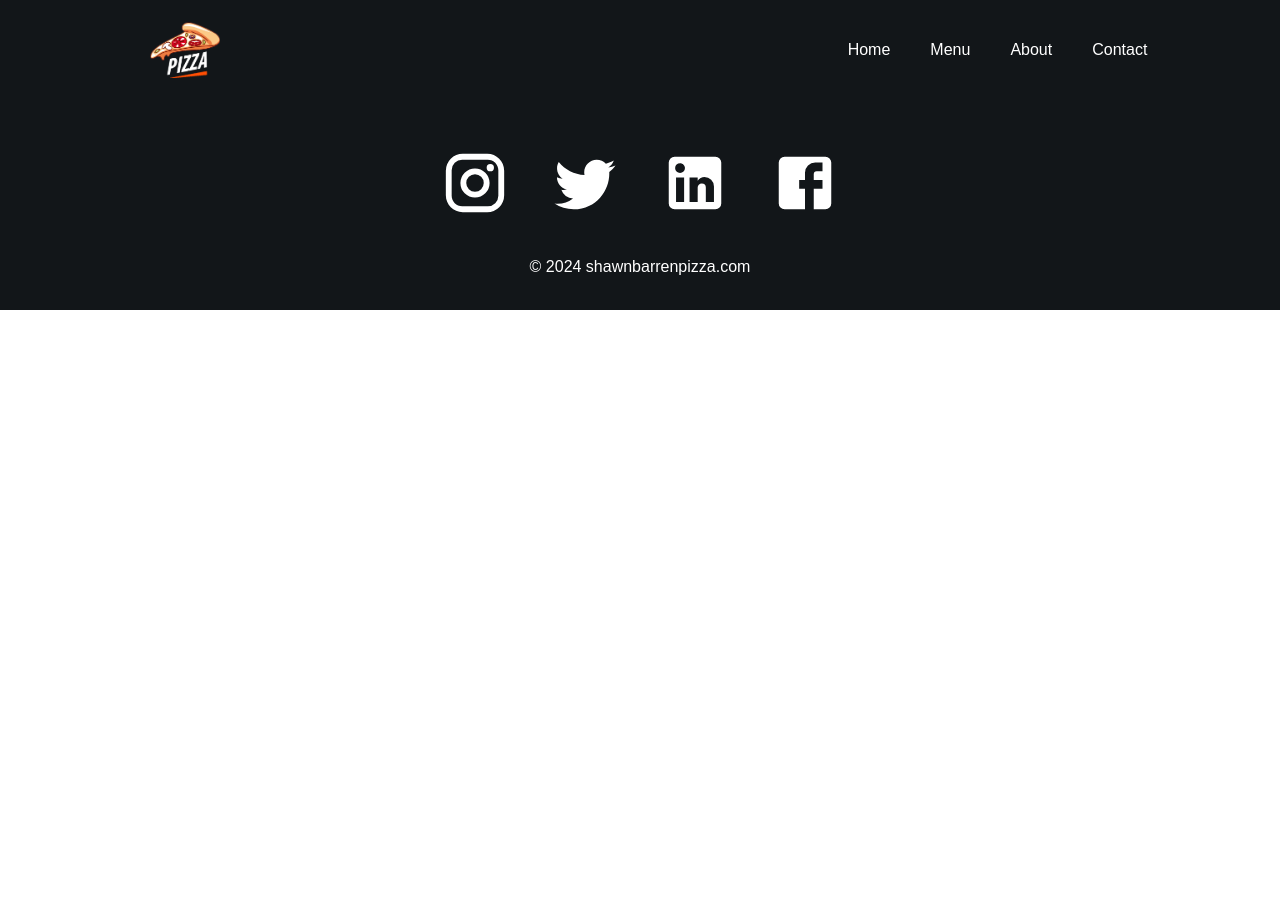
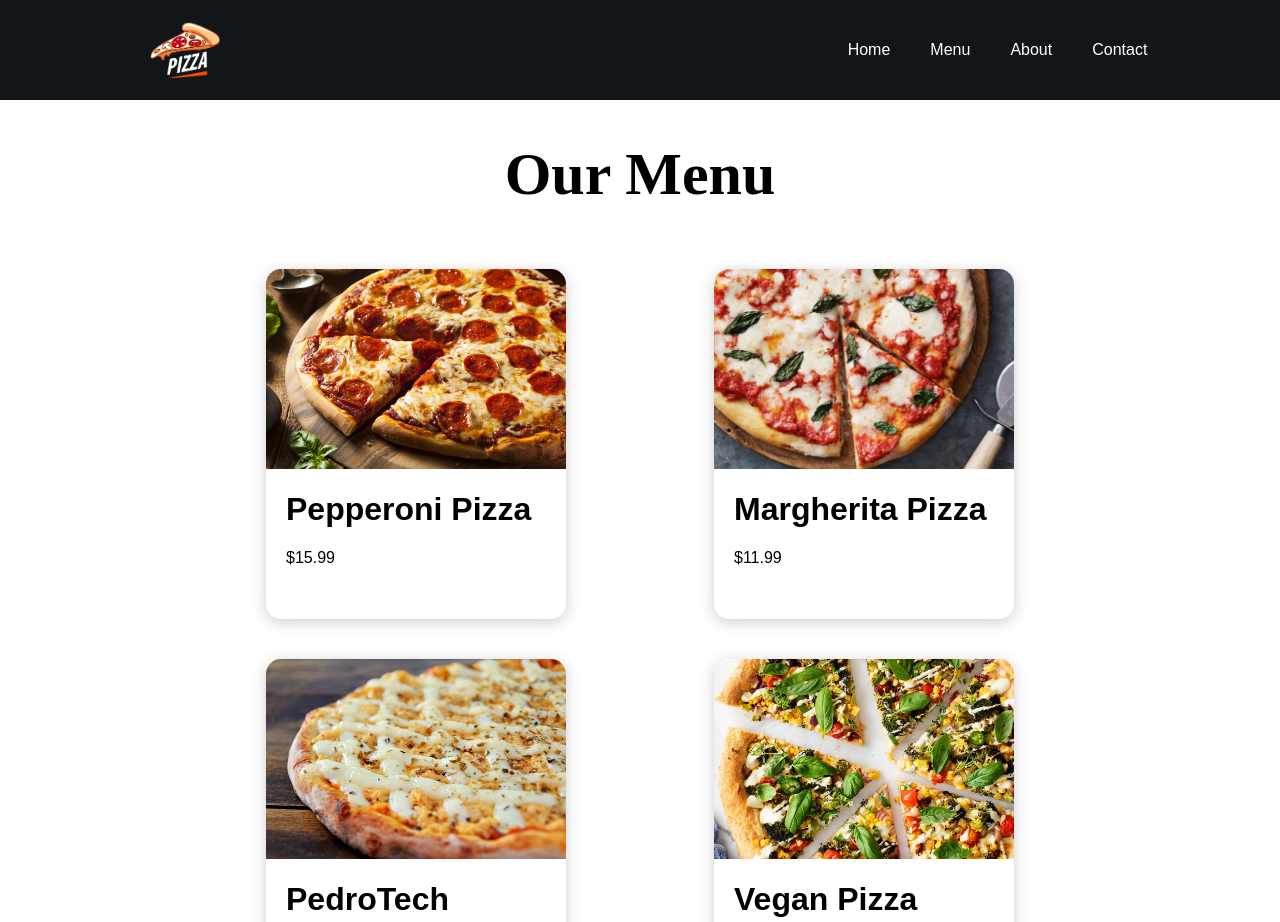
Before and after one commit to SARTHAKSUKATE10/react-basic-pizza, a React (Vite) app: page /menu in a window 1280 px wide. Shown: the top 922 px of the page. Before the commit the page ends 800 px from the top, so only its background shows below. Built offline with nearby package versions, Linux system fonts and the light colour scheme.

Commit message:
menu page created

```diff
--- a/src/App.jsx
+++ b/src/App.jsx
@@ -3,6 +3,7 @@ import "./App.css";
 import Navbar from "./components/Navbar";
 import Home from "./pages/Home";
 import Footer from "./components/Footer";
+import Menu from "./pages/Menu";
 
 function App() {
   return (
@@ -12,6 +13,7 @@ function App() {
           <Navbar />
           <Switch>
             <Route path="/" exact component={Home} />
+            <Route path='/menu' exact component={Menu}/>
           </Switch>
         </Router>
         <Footer/>
--- /dev/null
+++ b/src/components/MenuItem.jsx
@@ -0,0 +1,13 @@
+import React from "react";
+
+function MenuItem({ image, name, price }) {
+  return (
+    <div className="menuItem">
+      <div style={{ backgroundImage: `url(${image})` }}> </div>
+      <h1> {name} </h1>
+      <p> ${price} </p>
+    </div>
+  );
+}
+
+export default MenuItem;
--- /dev/null
+++ b/src/helpers/MenuList.jsx
@@ -0,0 +1,39 @@
+import Pepperoni from "../assets/pepperoni.jpg";
+import Margherita from "../assets/margherita.jpg";
+import PedroTechSpecial from "../assets/pedrotechspecial.jpg";
+import Vegan from "../assets/vegan.jpg";
+import Pineapple from "../assets/pineapple.jpg";
+import Expensive from "../assets/expensive.jpg";
+
+export const MenuList = [
+  {
+    name: "Pepperoni Pizza",
+    image: Pepperoni,
+    price: 15.99,
+  },
+  {
+    name: "Margherita Pizza",
+    image: Margherita,
+    price: 11.99,
+  },
+  {
+    name: "PedroTech Special Pizza",
+    image: PedroTechSpecial,
+    price: 256.53,
+  },
+  {
+    name: "Vegan Pizza",
+    image: Vegan,
+    price: 17.99,
+  },
+  {
+    name: "Pineapple Pizza",
+    image: Pineapple,
+    price: 4.99,
+  },
+  {
+    name: "Very Expensive Pizza",
+    image: Expensive,
+    price: 1997.99,
+  },
+];
--- /dev/null
+++ b/src/pages/Menu.jsx
@@ -0,0 +1,26 @@
+import React from "react";
+import { MenuList } from "../helpers/MenuList";
+import MenuItem from "../components/MenuItem";
+import "../styles/Menu.css";
+
+function Menu() {
+  return (
+    <div className="menu">
+      <h1 className="menuTitle">Our Menu</h1>
+      <div className="menuList">
+        {MenuList.map((menuItem, key) => {
+          return (
+            <MenuItem
+              key={key}
+              image={menuItem.image}
+              name={menuItem.name}
+              price={menuItem.price}
+            />
+          );
+        })}
+      </div>
+    </div>
+  );
+}
+
+export default Menu;
--- a/src/styles/home.css
+++ b/src/styles/home.css
@@ -47,9 +47,10 @@
   }
 
   .headerContainer button:hover {
-    background-color: #07090a;
+    background-color: #99abab;
+    color: #121619;
     cursor: pointer;
-    transition: 0.3s ease-in;
+    transition: 0.4s ease-in-out;
   }
 
   @media only screen and (max-width: 650px) {
--- /dev/null
+++ b/src/styles/menu.css
@@ -0,0 +1,62 @@
+.menu {
+  width: 100%;
+  height: auto;
+  display: flex;
+  justify-content: center;
+  align-items: center;
+  flex-direction: column;
+}
+.menu .menuTitle {
+  font-family: cursive;
+  font-size: 60px;
+}
+
+.menuList {
+  width: 70vw;
+  height: auto;
+  display: grid;
+  grid-template-columns: 1fr 1fr 1fr;
+  place-items: center;
+}
+
+/* MENU ITEM STYLING */
+
+.menuItem {
+  border-radius: 15px;
+  width: 300px;
+  height: 350px;
+  margin: 20px;
+  box-shadow: 0px 3px 15px rgba(0, 0, 0, 0.2);
+}
+.menuItem:hover {
+  box-shadow: 0px 3px 15px rgba(0, 0, 0, 0.5);
+  transition: 0.3s ease-in;
+  cursor: pointer;
+}
+
+.menuItem div {
+  border-top-left-radius: 15px;
+  border-top-right-radius: 15px;
+  width: 100%;
+  height: 200px;
+  background-position: center;
+  background-repeat: no-repeat;
+  background-size: cover;
+}
+
+.menuItem h1,
+.menuItem p {
+  margin-left: 20px;
+}
+
+@media only screen and (max-width: 1300px) {
+  .menuList {
+    grid-template-columns: 1fr 1fr;
+  }
+}
+
+@media only screen and (max-width: 800px) {
+  .menuList {
+    grid-template-columns: 1fr;
+  }
+}
```
